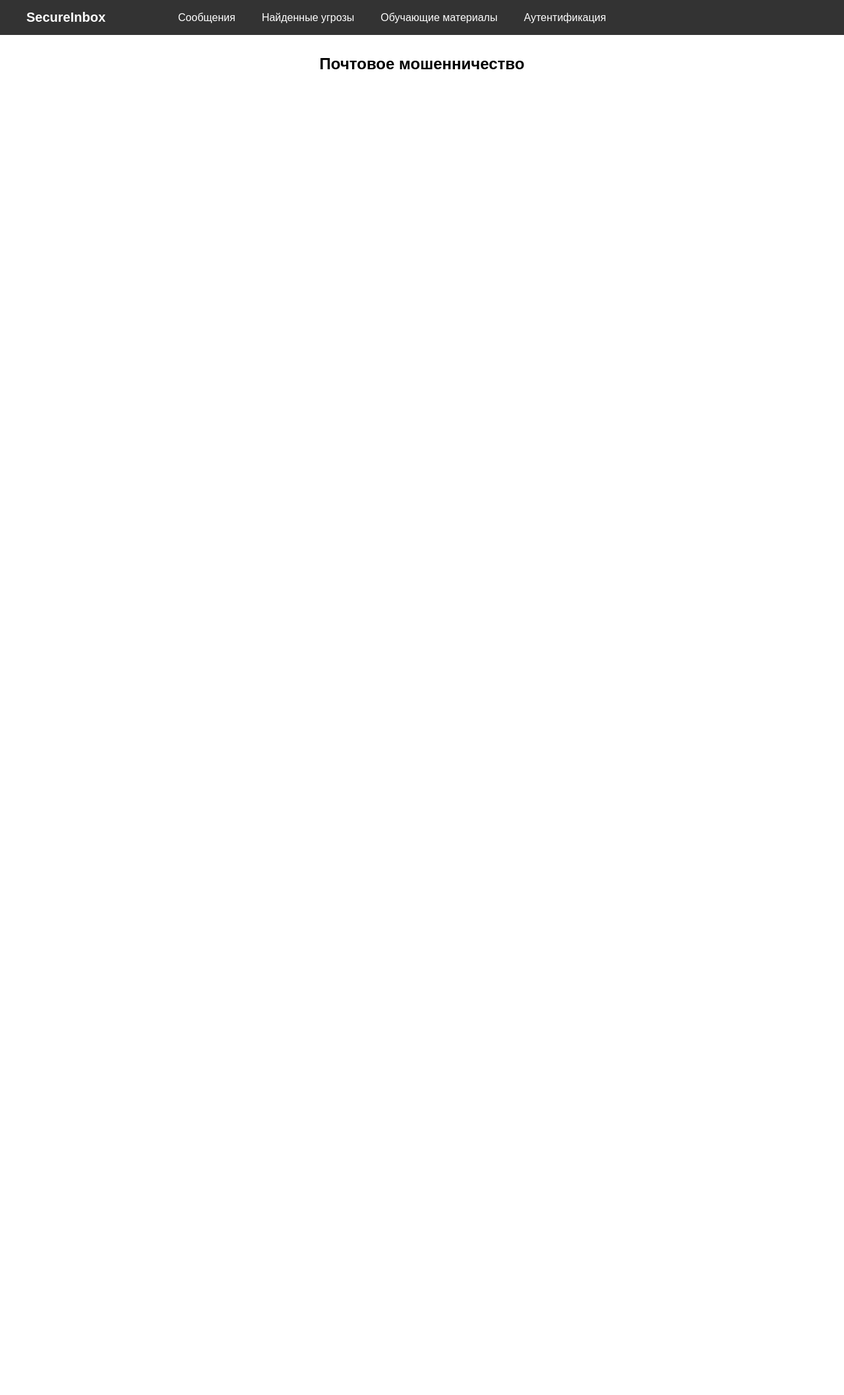
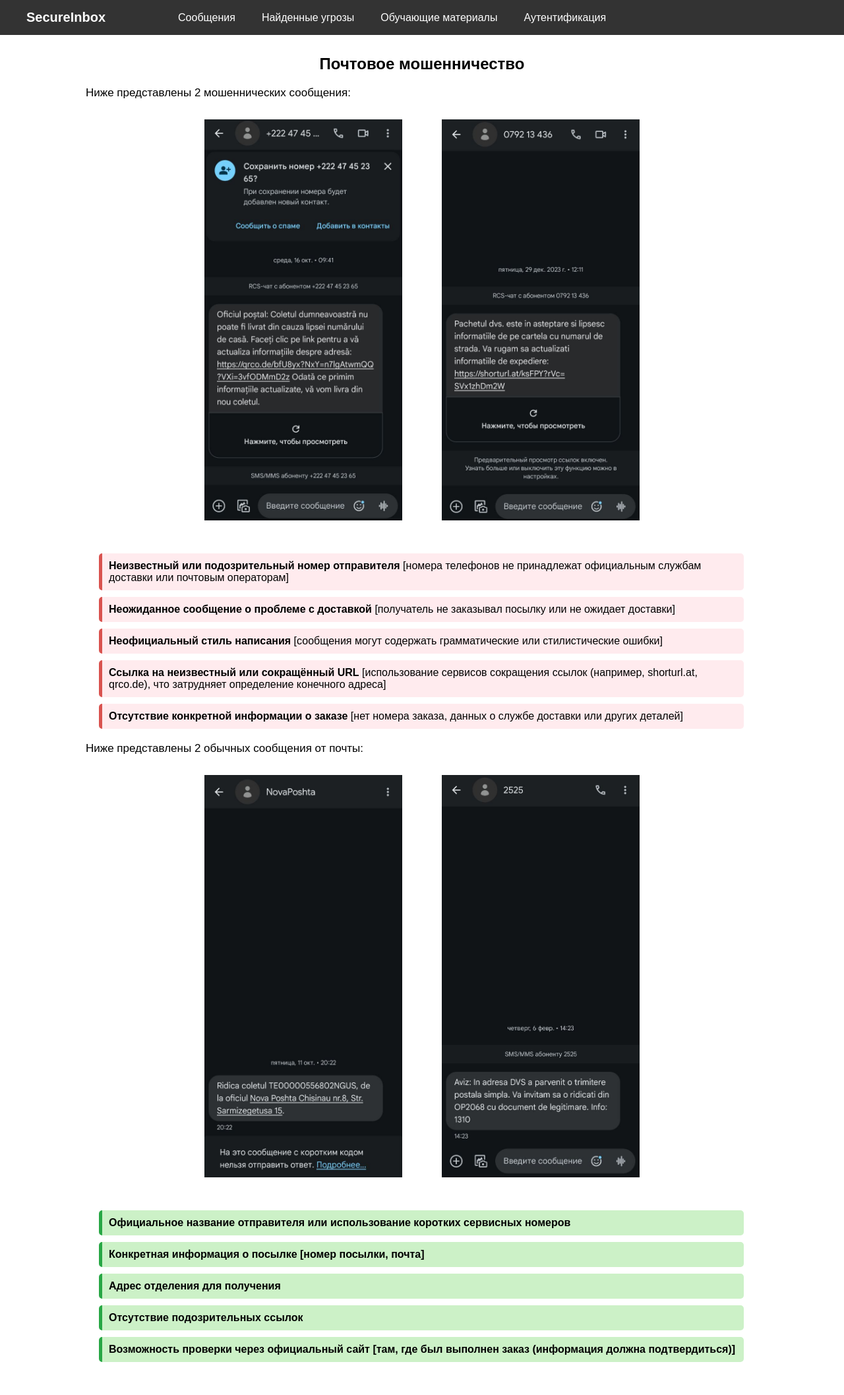
Before and after one commit to CapsamunStepan/DetectSpamAndPhishing, a Django app: page /delivery_threats/ in a window 1280 px wide. Shown: the whole page at 66% size. Before the commit the page ends 105 px from the top, so only its background shows below. Run offline with Django 4.2, Linux system fonts and the light colour scheme; parts of the project's set-up code (start-up, migrations or seed data) failed here and were passed over.

Commit message:
added page how to avoid delivery threats

```diff
--- a/DetectSpamAndPhishing/messages/static/messages/css/styles.css
+++ b/DetectSpamAndPhishing/messages/static/messages/css/styles.css
@@ -456,3 +456,51 @@ label {
         margin-bottom: 12px;
     }
 }
+
+.training-text {
+
+    margin-left: 130px;
+
+    p {
+        font-size: 17px;
+        margin-bottom: 30px;
+        margin-top: 20px;
+    }
+
+    ul {
+        list-style: none;
+        padding: 0;
+        margin-top: 50px;
+    }
+
+    li {
+        background: #ffebee;
+        margin: 10px 20px;
+        padding: 10px;
+        border-left: 5px solid #d9534f;
+        border-radius: 5px;
+        width: 85%;
+    }
+
+    .approved {
+        li {
+            background: #ccf1c7;
+            border-left: 5px solid #28a745;
+        }
+    }
+}
+
+.training-img {
+    display: flex;
+    justify-content: center;
+    margin: 20px;
+}
+
+.training-img img {
+    max-width: 300px;
+    margin: 0 30px;
+}
+
+.space50  {
+    margin-top: 50px;
+}
--- a/DetectSpamAndPhishing/messages/templates/messages/delivery_threats.html
+++ b/DetectSpamAndPhishing/messages/templates/messages/delivery_threats.html
@@ -4,5 +4,52 @@
 {% block main_content %}
     <div class="main-content">
         <h2>Почтовое мошенничество</h2>
+        <div class="training-text">
+            <p>Ниже представлены 2 мошеннических сообщения:</p>
+        </div>
+        <div class="training-img">
+            <img src="{% static 'messages/img/delivery-photo1.jpg' %}" alt="photo1">
+            <img src="{% static 'messages/img/delivery-photo4.jpg' %}" alt="photo4">
+        </div>
+        <div class="training-text">
+            <ul>
+                <li><strong>Неизвестный или подозрительный номер отправителя</strong> [номера телефонов не принадлежат
+                    официальным службам доставки или почтовым операторам]
+                </li>
+                <li><strong>Неожиданное сообщение о проблеме с доставкой</strong> [получатель не заказывал посылку или
+                    не ожидает доставки]
+                </li>
+                <li><strong>Неофициальный стиль написания</strong> [сообщения могут содержать грамматические или
+                    стилистические ошибки]
+                </li>
+                <li><strong>Ссылка на неизвестный или сокращённый URL</strong> [использование сервисов сокращения ссылок
+                    (например, shorturl.at, qrco.de), что затрудняет определение конечного адреса]
+                </li>
+                <li><strong>Отсутствие конкретной информации о заказе</strong> [нет номера заказа, данных о службе
+                    доставки или других деталей]
+                </li>
+            </ul>
+        </div>
+        <div class="training-text">
+            <p>Ниже представлены 2 обычных сообщения от почты:</p>
+        </div>
+        <div class="training-img">
+            <img src="{% static 'messages/img/delivery-photo2.jpg' %}" alt="photo2">
+            <img src="{% static 'messages/img/delivery-photo3.jpg' %}" alt="photo3">
+        </div>
+        <div class="training-text">
+            <div class="approved">
+                <ul>
+                    <li><strong>Официальное название отправителя или использование коротких сервисных номеров</strong>
+                    </li>
+                    <li><strong>Конкретная информация о посылке [номер посылки, почта]</strong></li>
+                    <li><strong>Адрес отделения для получения</strong></li>
+                    <li><strong>Отсутствие подозрительных ссылок</strong></li>
+                    <li><strong>Возможность проверки через официальный сайт [там, где был выполнен заказ (информация
+                        должна подтвердиться)]</strong></li>
+                </ul>
+            </div>
+        </div>
+    <div class="space50"></div>
     </div>
 {% endblock %}
```
Also changed, not shown: DetectSpamAndPhishing/messages/migrations/0001_initial.py (added), DetectSpamAndPhishing/messages/static/messages/img/delivery-photo1.jpg (added), DetectSpamAndPhishing/messages/static/messages/img/delivery-photo2.jpg (added), DetectSpamAndPhishing/messages/static/messages/img/delivery-photo3.jpg (added), DetectSpamAndPhishing/messages/static/messages/img/delivery-photo4.jpg (added).
